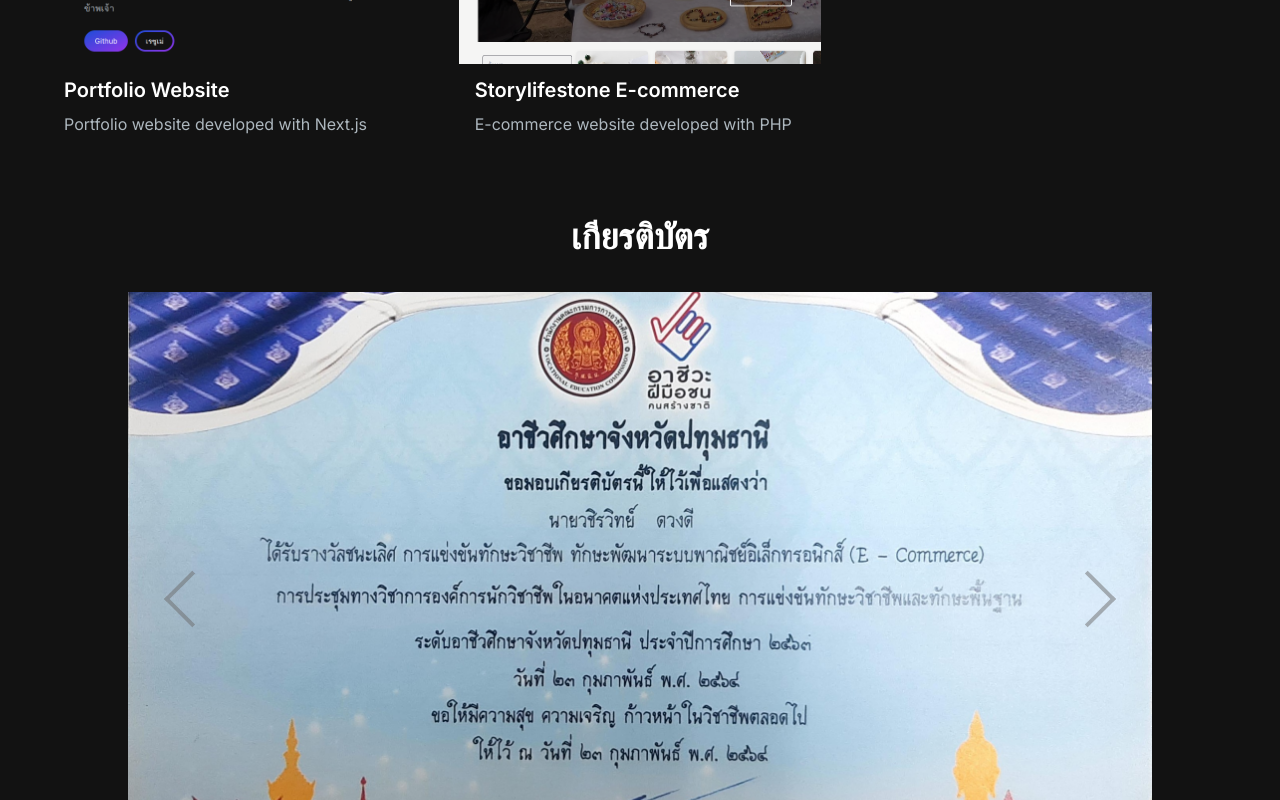
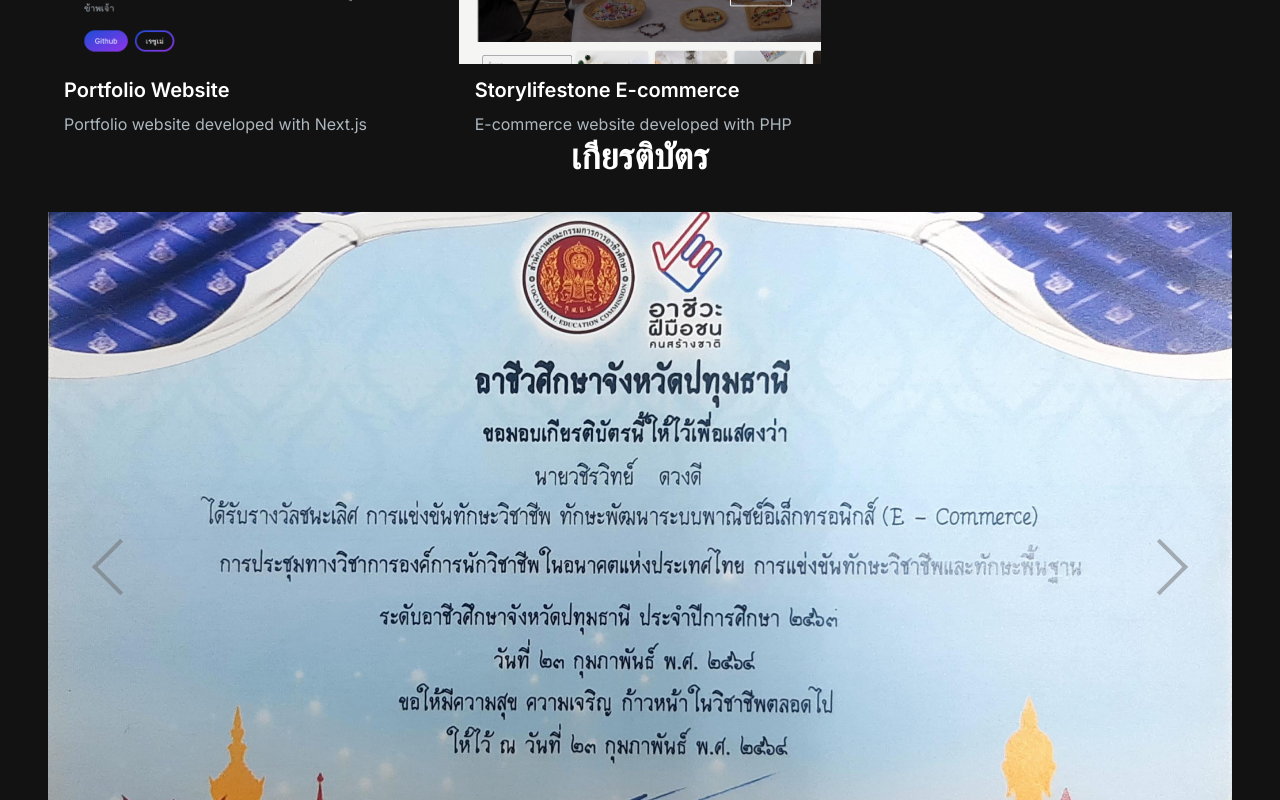
Before and after one commit to Mosquito5142/portfolioMO, a Next.js app: page /en in a window 1280 px wide. Shown: the part 1920-2720 px from the top of the page. Built offline with nearby package versions, Linux system fonts and the light colour scheme.

Commit message:
Update Certificate.jsx

```diff
--- a/src/app/[locale]/components/Certificate.jsx
+++ b/src/app/[locale]/components/Certificate.jsx
@@ -4,7 +4,7 @@ const Certificate = () => {
 
   return (
     <div id="Certificate">
-      <div className="p-20"  >
+      <div className=""  >
       <h2 class="text-4xl font-bold text-white mb-4 text-center pb-5">เกียรติบัตร</h2>
         <Certificateimage />
       </div>
```
